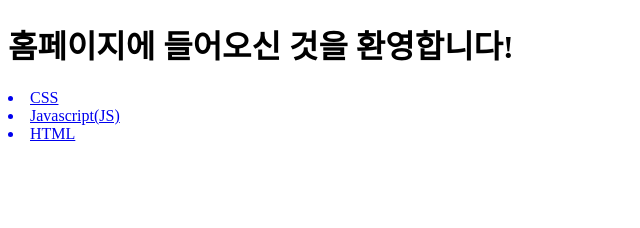
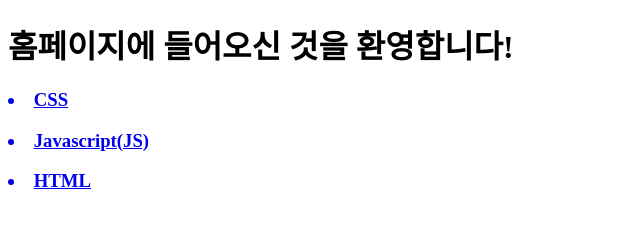
Before and after one commit to ci1881chris/HTML-, a plain HTML site: page index.html in a window 1280 px wide. Shown: the whole page, without its empty margins (0-640 px from the left). Drawn offline with Linux system fonts and the light colour scheme.

Commit message:
Add files via upload

```diff
--- a/index.html
+++ b/index.html
@@ -5,7 +5,7 @@
 <h1>홈페이지에 들어오신 것을 환영합니다!</h1>
 </head>
 <body>
-  <a target="_blank" href="3.html" title="CSS란"><li>CSS</li></a>
-  <a target="_blank" href="2.html" title="Javascript(JS)란"><li>Javascript(JS)</li></a>
-  <a target="_blank" href="1.html" title="HTML이란"><li>HTML</li></a>
+  <h3><a target="_blank" href="3.html" title="CSS란"><li>CSS</li></a></h3>
+  <h3><a target="_blank" href="2.html" title="Javascript(JS)란"><li>Javascript(JS)</li></a></h3>
+  <h3><a target="_blank" href="1.html" title="HTML이란"><li>HTML</li></a></h3>
 </body>
```
